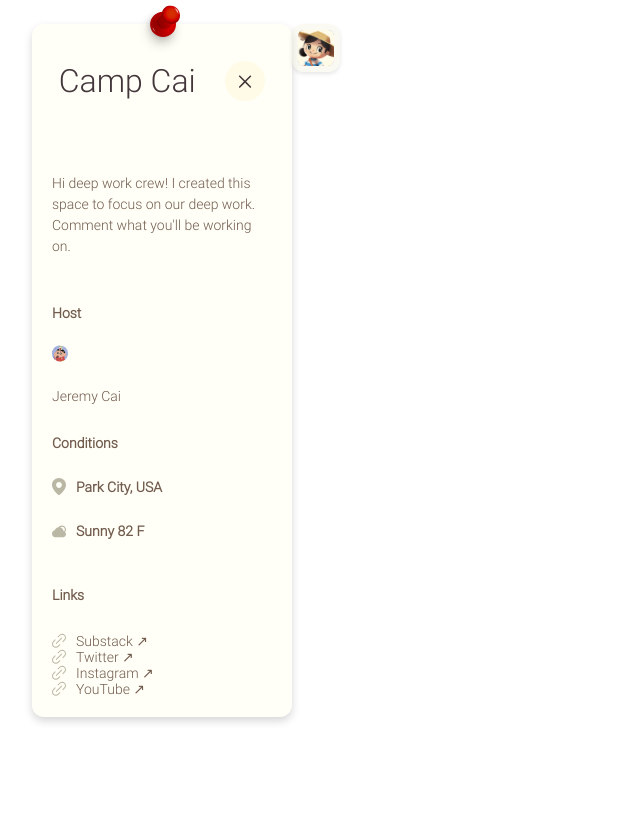
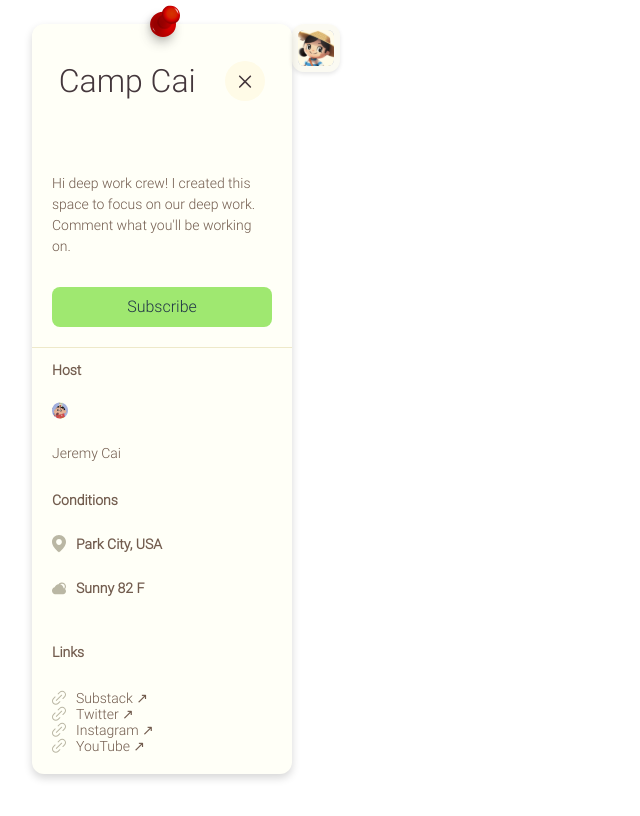
Before and after one commit to sachinsharma92/chat-project, a React (Vite) app: page / in a window 1280 px wide. Shown: the top 816 px of the page, without its empty margins (0-640 px from the left). Built offline with nearby package versions, Linux system fonts and the light colour scheme.

Commit message:
Add subscribe button

```diff
--- a/src/components/InfoSidebar/InfoSidebar.css
+++ b/src/components/InfoSidebar/InfoSidebar.css
@@ -25,6 +25,7 @@
   align-items: flex-start;
   gap: 16px;
   align-self: stretch;
+  border-bottom: 1px solid #EEE9CA;
 }
 
 .header-container {
--- a/src/components/InfoSidebar/InfoSidebar.jsx
+++ b/src/components/InfoSidebar/InfoSidebar.jsx
@@ -6,6 +6,7 @@ import locationPin from '../../assets/location-pin.svg'
 import userAvatar from '../../assets/camp-avatar.png'
 import IconText from '../IconText/IconText'
 import CloseButton from '../CloseButton/CloseButton'
+import SubscribeButton from '../SubscribeButton/SubscribeButton'
 import Links from '../Links/Links'
 
 const CampUserInfo = {
@@ -41,6 +42,7 @@ function InfoSidebar() {
         <p className="info-message">
           {CampUserInfo.campMessage}
         </p>
+        <SubscribeButton />
      </div>
      <div className="host-container">
         <p className="info-label"> Host </p>
--- /dev/null
+++ b/src/components/SubscribeButton/SubscribeButton.css
@@ -0,0 +1,11 @@
+.subscribebutton-container {
+    display: flex;
+    height: 40px;
+    padding: 0px 12px;
+    justify-content: center;
+    align-items: center;
+    align-self: stretch;
+    background: #9FE870;
+    border-radius: 8px;
+    cursor: pointer;
+}
--- /dev/null
+++ b/src/components/SubscribeButton/SubscribeButton.jsx
@@ -0,0 +1,14 @@
+import { useState } from 'react'
+import './SubscribeButton.css'
+
+
+function SubscribeButton() {
+
+  return (
+    <div className="subscribebutton-container">
+     <div className="subscribe-button"> Subscribe </div>
+    </div>
+  )
+}
+
+export default SubscribeButton
```
